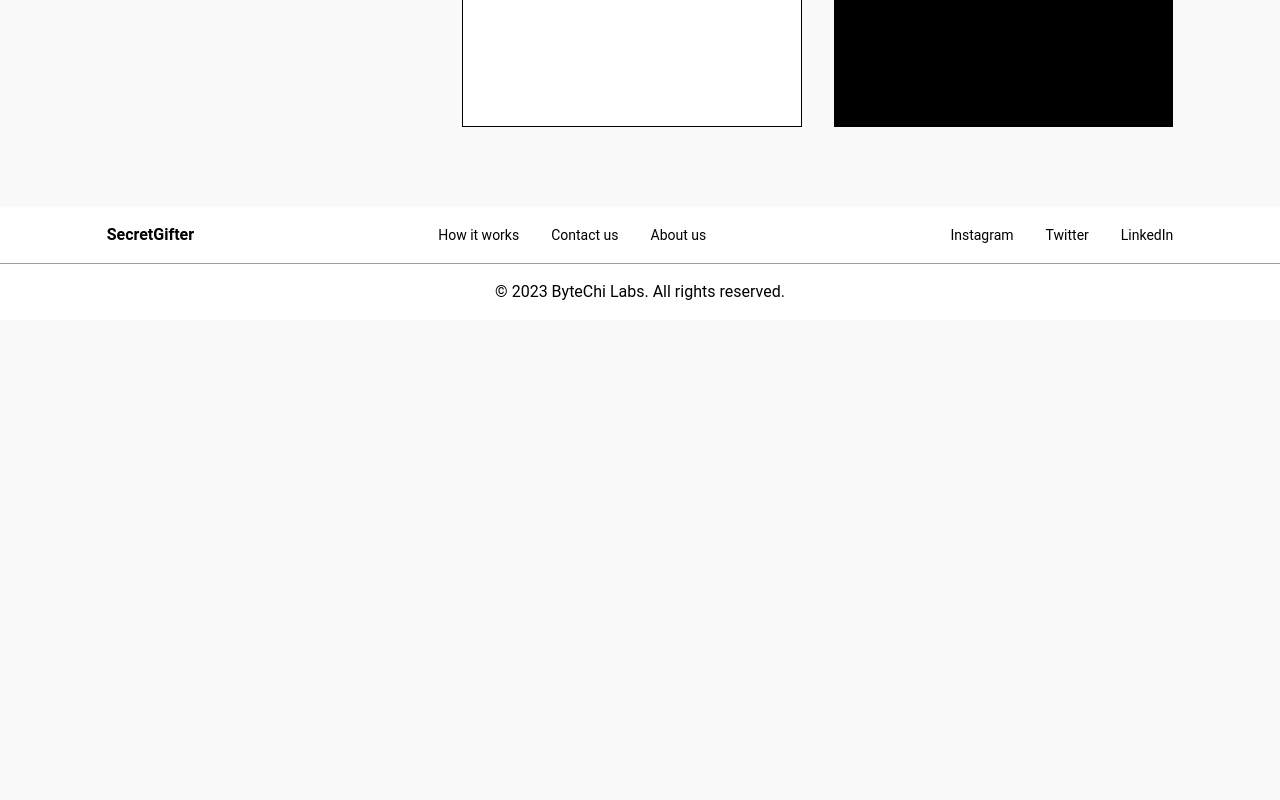
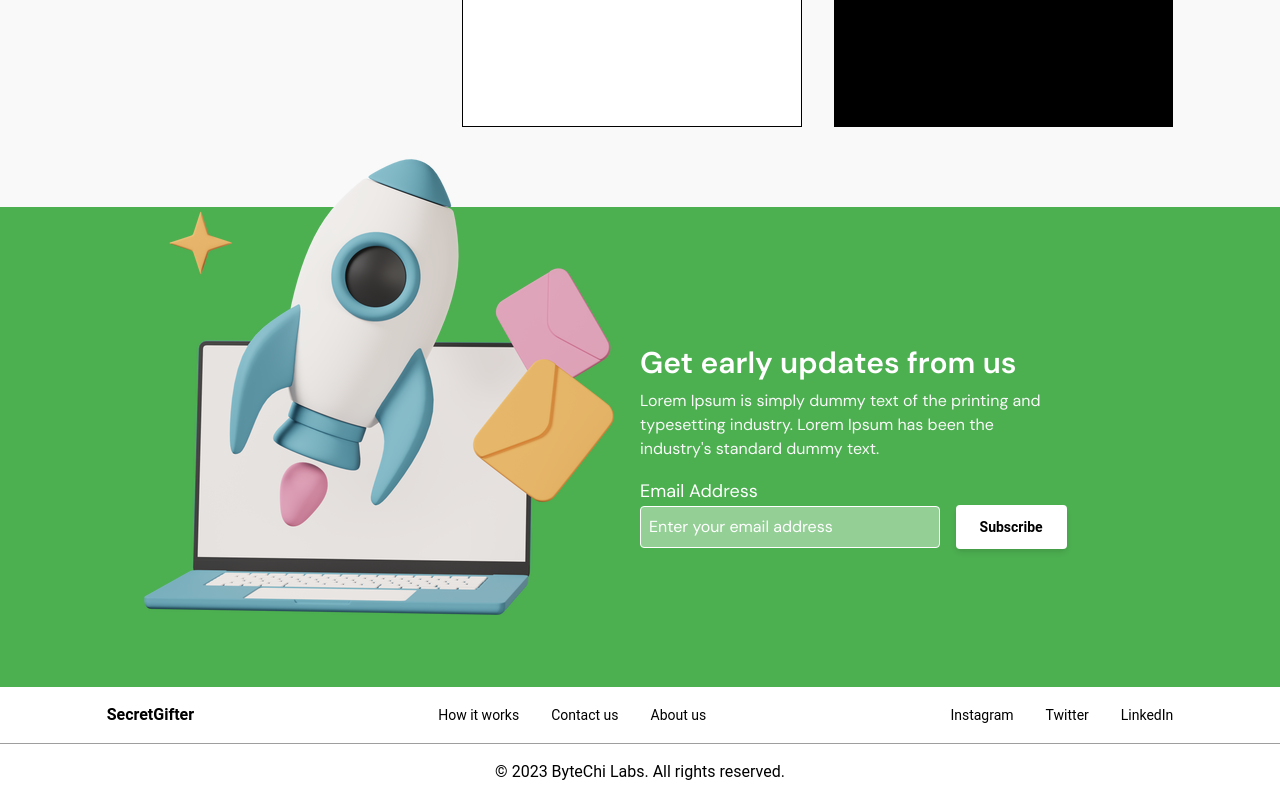
Before and after one commit to ByteChi-Labs/secret-gifter-landing-page, a Next.js app: page / in a window 1280 px wide. Shown: the part 1923-2723 px from the top of the page. Before the commit the page ends 2243 px from the top, so only its background shows below. Built offline with nearby package versions, Linux system fonts and the light colour scheme.

Commit message:
cleaned up page

```diff
--- a/src/components/sections/index.js
+++ b/src/components/sections/index.js
@@ -1,2 +1,5 @@
 export { default as Hero } from './Hero';
 export { default as HowItWorks } from './HowItWorks';
+export { default as Newsletter } from './Newsletter';
+export { default as Organiser } from './Organiser';
+export { default as Participant } from './Participant';
--- a/src/pages/index.js
+++ b/src/pages/index.js
@@ -3,7 +3,7 @@ import { DM_Sans } from 'next/font/google';
 const dmSans = DM_Sans({ subsets: ['latin'] });
 
 import Layout from '@/components/layouts/Layout';
-import { Hero, HowItWorks } from '@/components/sections';
+import { Hero, HowItWorks, Newsletter } from '@/components/sections';
 
 const Home = () => {
   return (
@@ -11,6 +11,7 @@ const Home = () => {
       <div className={`${dmSans.className}`}>
         <Hero />
         <HowItWorks />
+        <Newsletter />
       </div>
     </Layout>
   );
```
